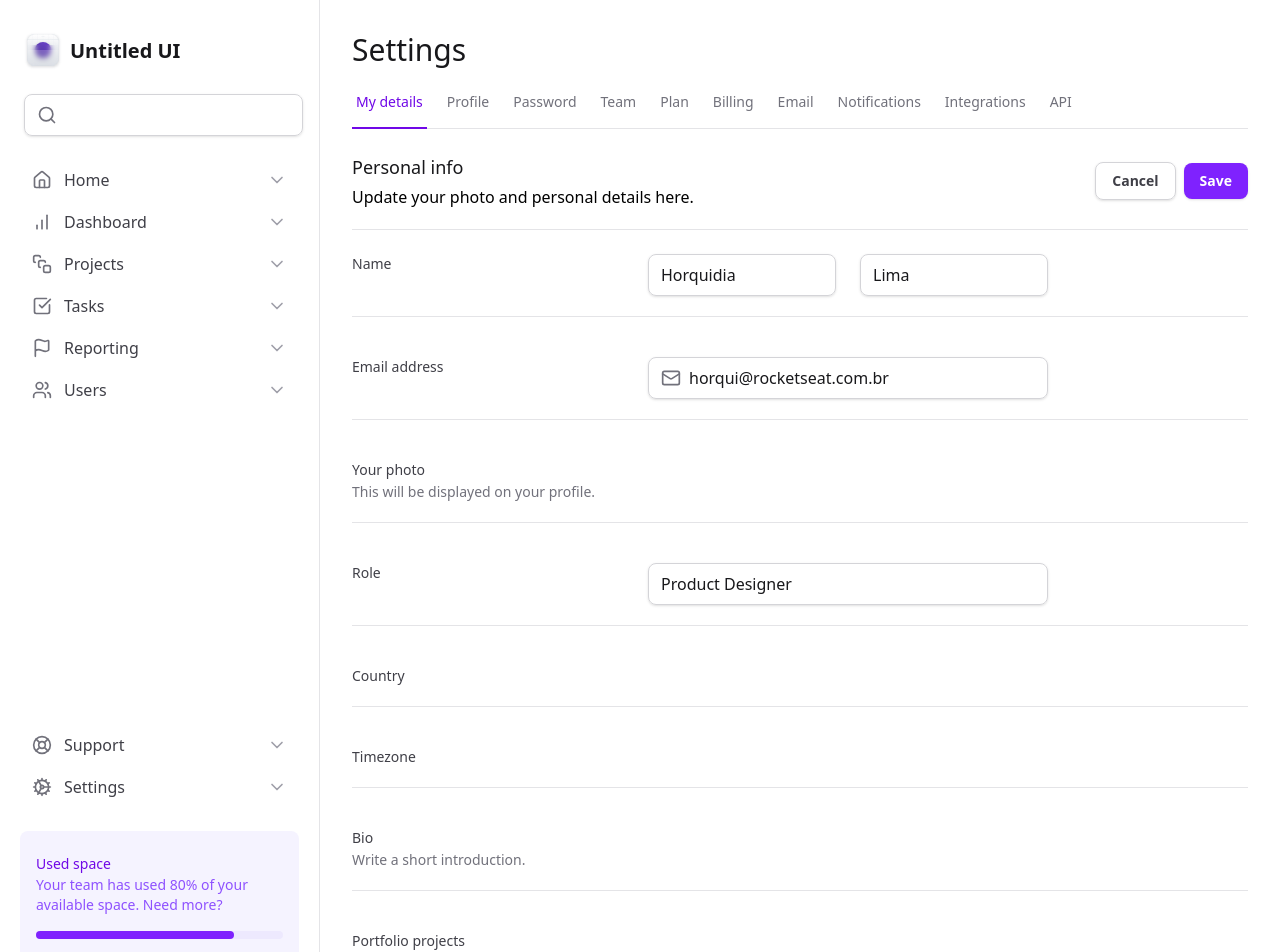
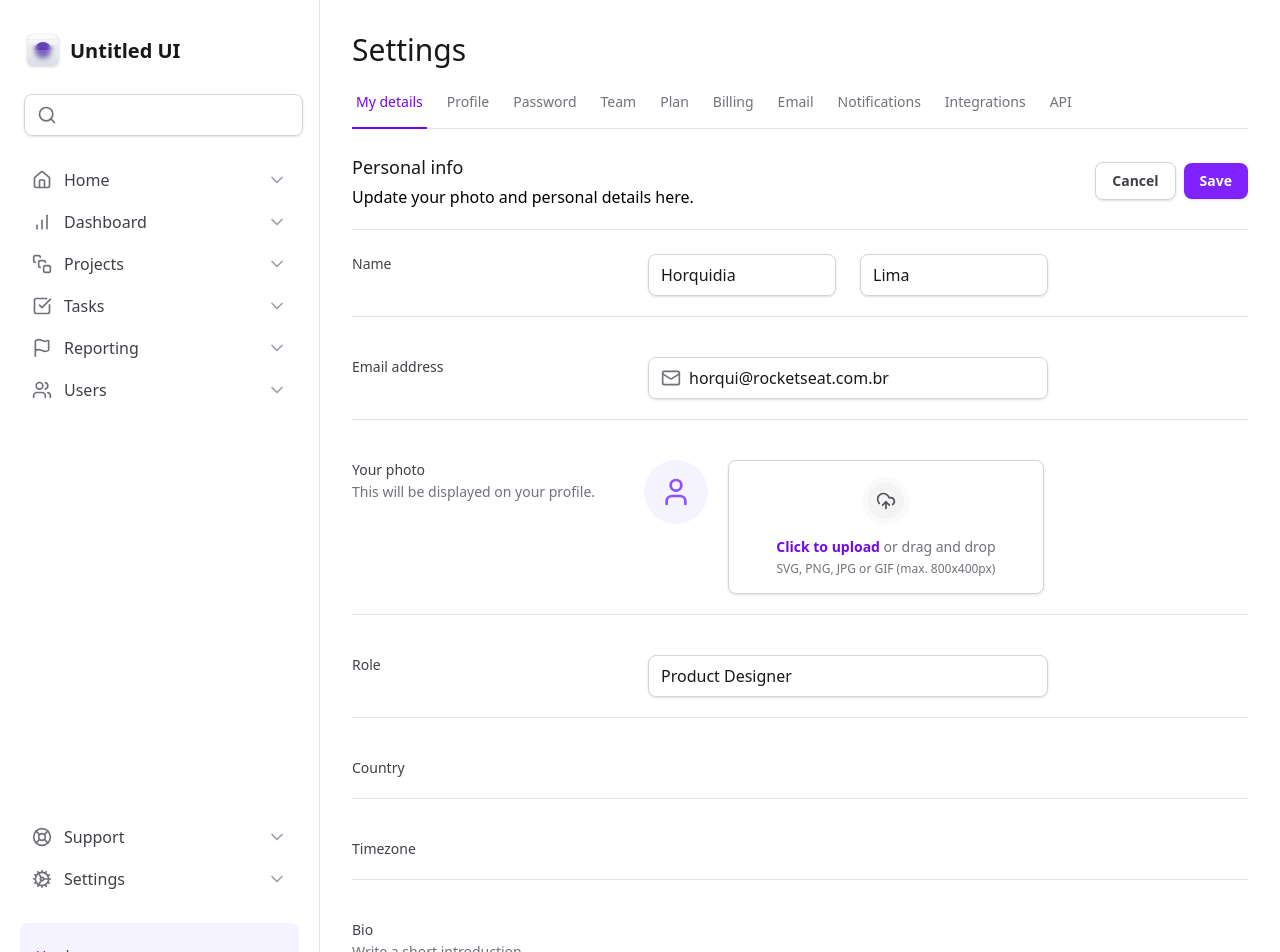
Before and after one commit to horquidia-lima/dashboard, a Next.js app: page / in a window 1280 px wide. Shown: the top 952 px of the page. Built offline with nearby package versions, Linux system fonts and the light colour scheme.

Commit message:
Upload do Avatar

```diff
--- a/src/app/globals.css
+++ b/src/app/globals.css
@@ -5,4 +5,7 @@
   --grid-template-columns-app: minmax(18rem, 20rem) 1fr;
   --grid-template-columns-profile: max-content 1fr max-content;
   --grid-template-columns-form: minmax(7.5rem, 17.5rem) minmax(25rem, 1fr) minmax(0, 15rem);
+
+  --border-width-6: 6px;
+  --bg-violet-25: #fcfaff;
 }
--- a/src/app/page.tsx
+++ b/src/app/page.tsx
@@ -1,6 +1,6 @@
 import { InputControl, InputPrefix, InputRoot } from "@/components/Input";
 import { SettingsTabs } from "@/components/SettingsTabs";
-import {Mail} from "lucide-react";
+import {Mail, UploadCloud, User} from "lucide-react";
 
 export default function Home() {
   return (
@@ -48,7 +48,23 @@
               Your photo
               <span className="mt-0.5 block text-sm font-normal text-zinc-500">This will be displayed on your profile.</span>
             </label>
-            <div></div>
+            <div className="flex items-start gap-5">
+              <div className="bg-violet-50 flex h-16 w-16 items-center justify-center rounded-full">
+                <User className="h-8 w-8 text-violet-500"/>
+              </div>
+
+              <label htmlFor="photo" className="group flex-1 cursor-pointer flex flex-col items-center gap-3 rounded-lg border border-zinc-300 px-6 py-4 text-center text-zinc-500 shadow-sm hover:border-violet-200 hover:bg-violet-25">
+                <div className="rounded-full border-6 border-zinc-50 bg-zinc-100 p-2 group-hover:border-violet-50 goupr-hover:bg-violet-100">
+                  <UploadCloud className="h-5 w-5 text-zinc-600 group-hover:text-violet-600"/>
+                </div>
+
+                <div className="flex flex-col items-center gap-1">
+                  <span className="text-sm"><span className="font-semibold text-violet-700">Click to upload</span> or drag and drop</span>
+                  <span className="text-xs">SVG, PNG, JPG or GIF (max. 800x400px)</span>
+                </div>
+              </label>
+              <input type="file" className="sr-only" id="photo" />
+            </div>
           </div>
 
           <div className="grid grid-cols-form gap-3 py-5">
```
